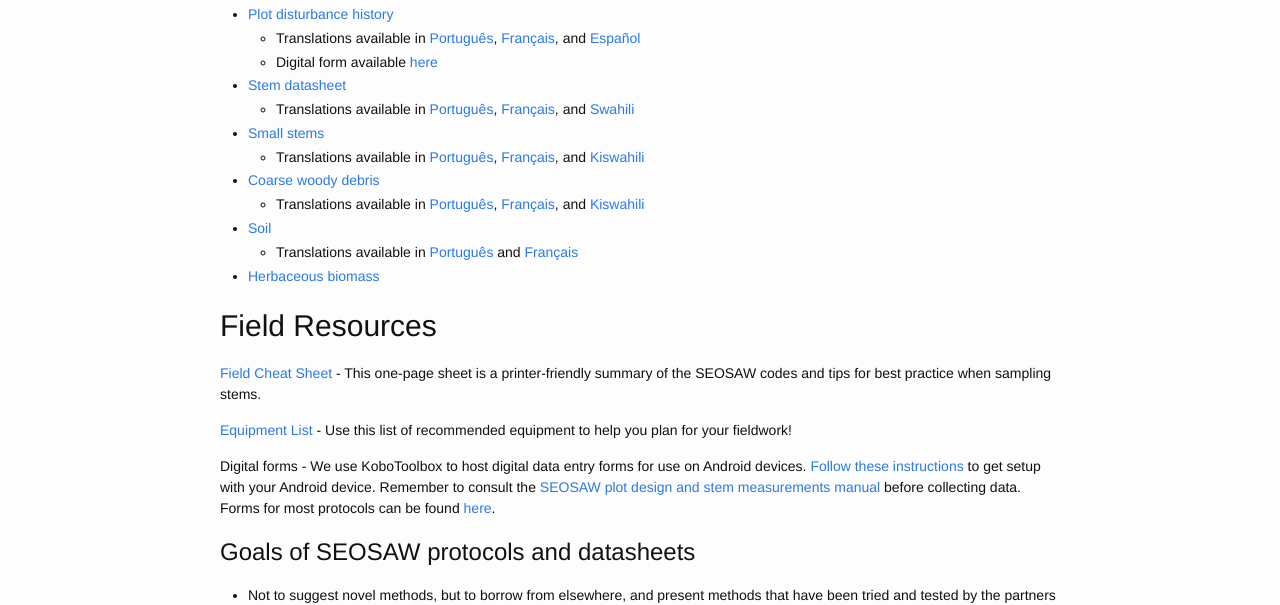
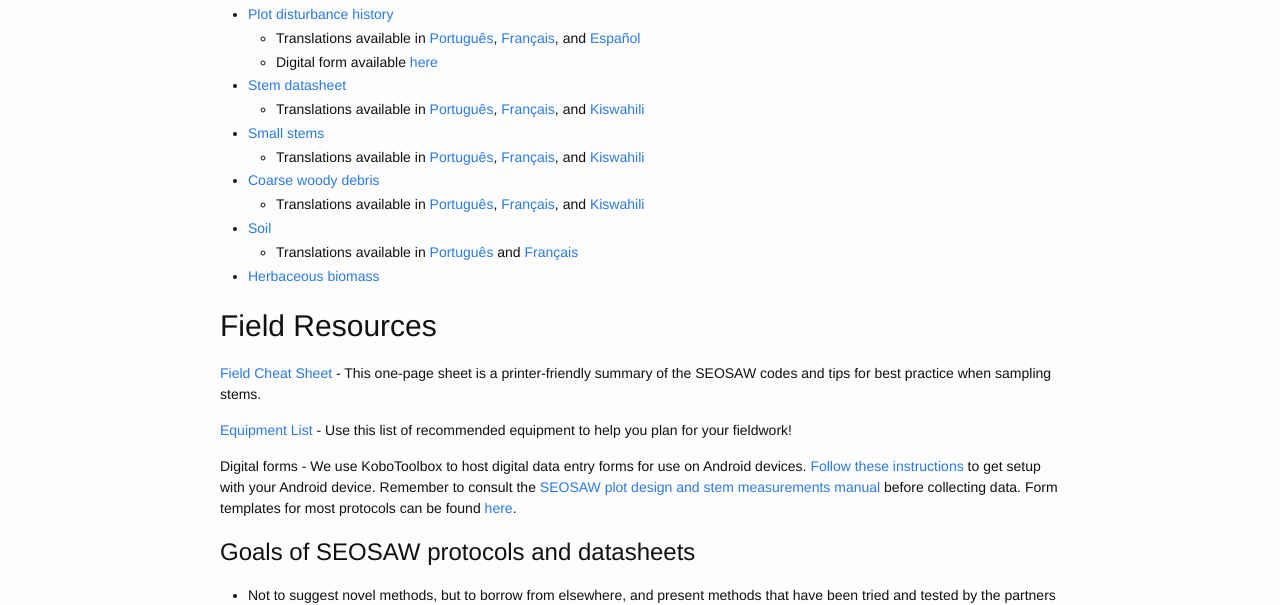
Before and after one commit to seosaw/seosaw.github.io, a Jekyll site: the page built from manuals.md, in a window 1280 px wide. Shown: the part 1102-1707 px from the top of the page. Built offline with Jekyll 4.4.1, drawn with Linux system fonts in a browser that asks for light colours; nearby versions of some CDN libraries.

Commit message:
Minor changes to manuals and news pages

```diff
--- a/manuals.md
+++ b/manuals.md
@@ -56,7 +56,7 @@ SEOSAW has created the following datasheets to aid you in data collection follow
    * Translations available in [Português][8a], [Français][8b], and [Español][8c]
    * Digital form available [here](https://ee.kobotoolbox.org/x/HMyFegmI)
 * [Stem datasheet][9]
-   * Translations available in [Português][9a], [Français][9b], and [Swahili][9c]
+   * Translations available in [Português][9a], [Français][9b], and [Kiswahili][9c]
 * [Small stems][10]
    * Translations available in [Português][10a], [Français][10b], and [Kiswahili][10c]
 * [Coarse woody debris][11]
@@ -103,7 +103,7 @@ SEOSAW has created the following datasheets to aid you in data collection follow
 
 [Equipment List](https://bitbucket.org/miombo/seosaw/raw/master/doc/manuals/equipment_list/equipment_list_Oct2021.xlsx) - Use this list of recommended equipment to help you plan for your fieldwork!
 
-Digital forms - We use KoboToolbox to host digital data entry forms for use on Android devices. [Follow these instructions](https://bitbucket.org/miombo/seosaw/raw/master/doc/forms/odk/filling_forms.txt) to get setup with your Android device. Remember to consult the [SEOSAW plot design and stem measurements manual][1] before collecting data. Forms for most protocols can be found [here](https://bitbucket.org/miombo/seosaw/raw/master/doc/forms/odk/forms/forms.zip).
+Digital forms - We use KoboToolbox to host digital data entry forms for use on Android devices. [Follow these instructions](https://bitbucket.org/miombo/seosaw/raw/master/doc/forms/odk/filling_forms.txt) to get setup with your Android device. Remember to consult the [SEOSAW plot design and stem measurements manual][1] before collecting data. Form templates for most protocols can be found [here](https://bitbucket.org/miombo/seosaw/raw/master/doc/forms/odk/forms/forms.zip).
 
 ## Goals of SEOSAW protocols and datasheets
 
```
Also changed, not shown: news.md (+1 -1 lines).
